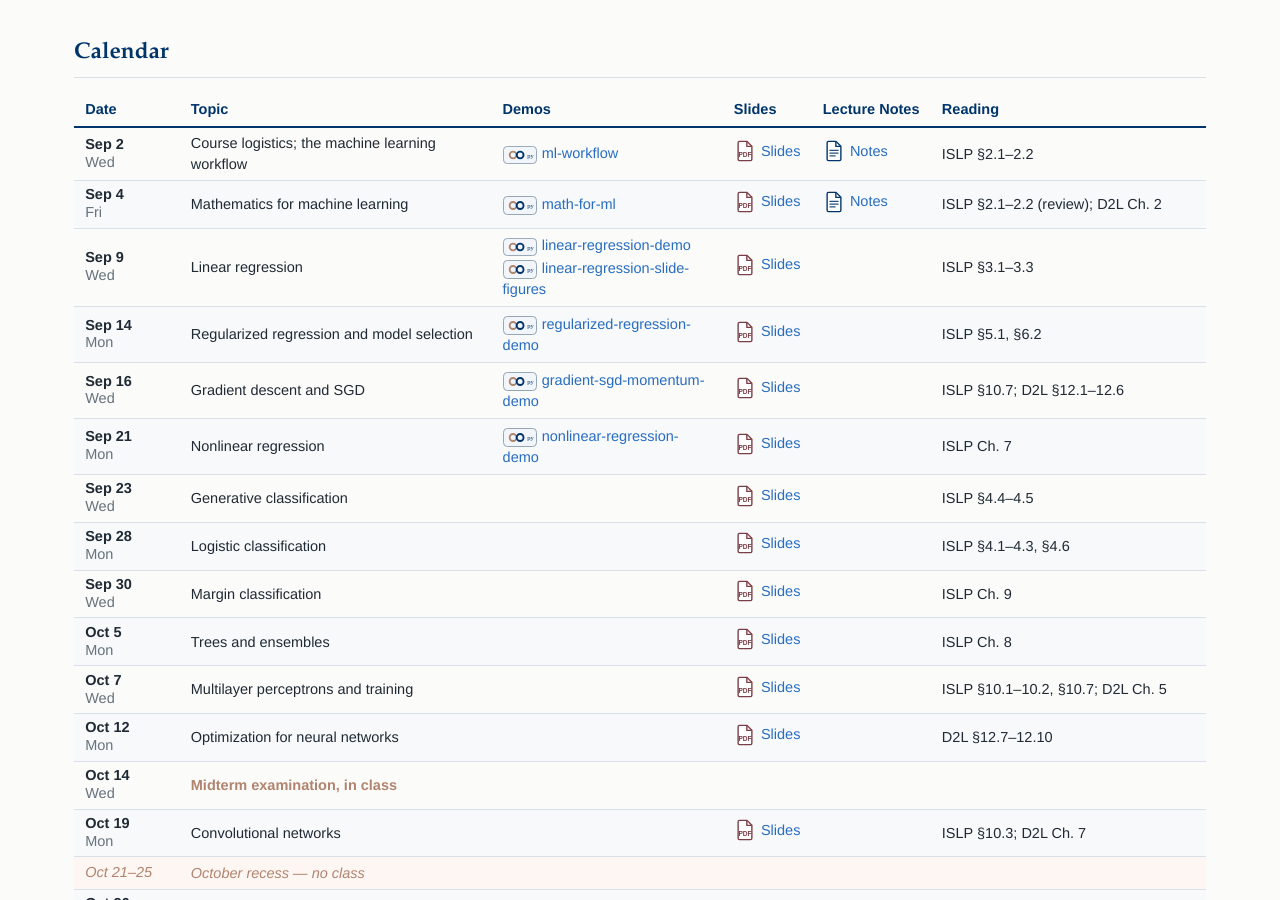
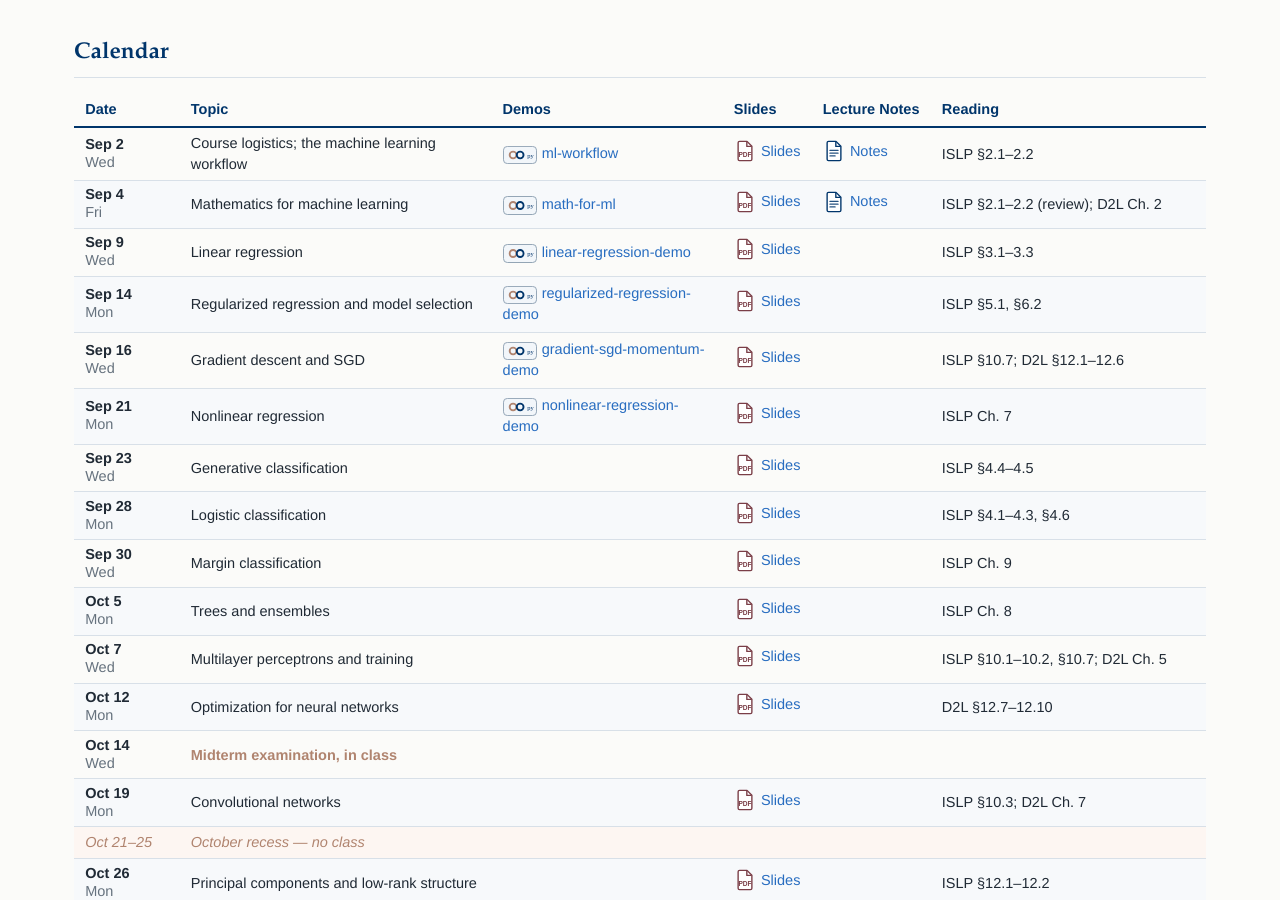
Before and after one commit to ZhuoranYang/sds265-fall26, a Jekyll site: the page built from index.md, in a window 1280 px wide and 900 px high, scrolled down 1123 px. Built offline with Jekyll 4.4.1, drawn with Linux system fonts in a browser that asks for light colours.

Commit message:
Remove Lecture 3 slide-figure notebook from public demos

```diff
--- a/_data/schedule.yml
+++ b/_data/schedule.yml
@@ -34,8 +34,6 @@
   demos:
   - path: "03-linear-regression/linear-regression-demo.ipynb"
     label: "linear-regression-demo"
-  - path: "03-linear-regression/linear-regression-slide-figures.ipynb"
-    label: "linear-regression-slide-figures"
 - date: "Sep 14"
   day: "Mon"
   topic: "Regularized regression and model selection"
```
Also changed, not shown: 1 other file.
